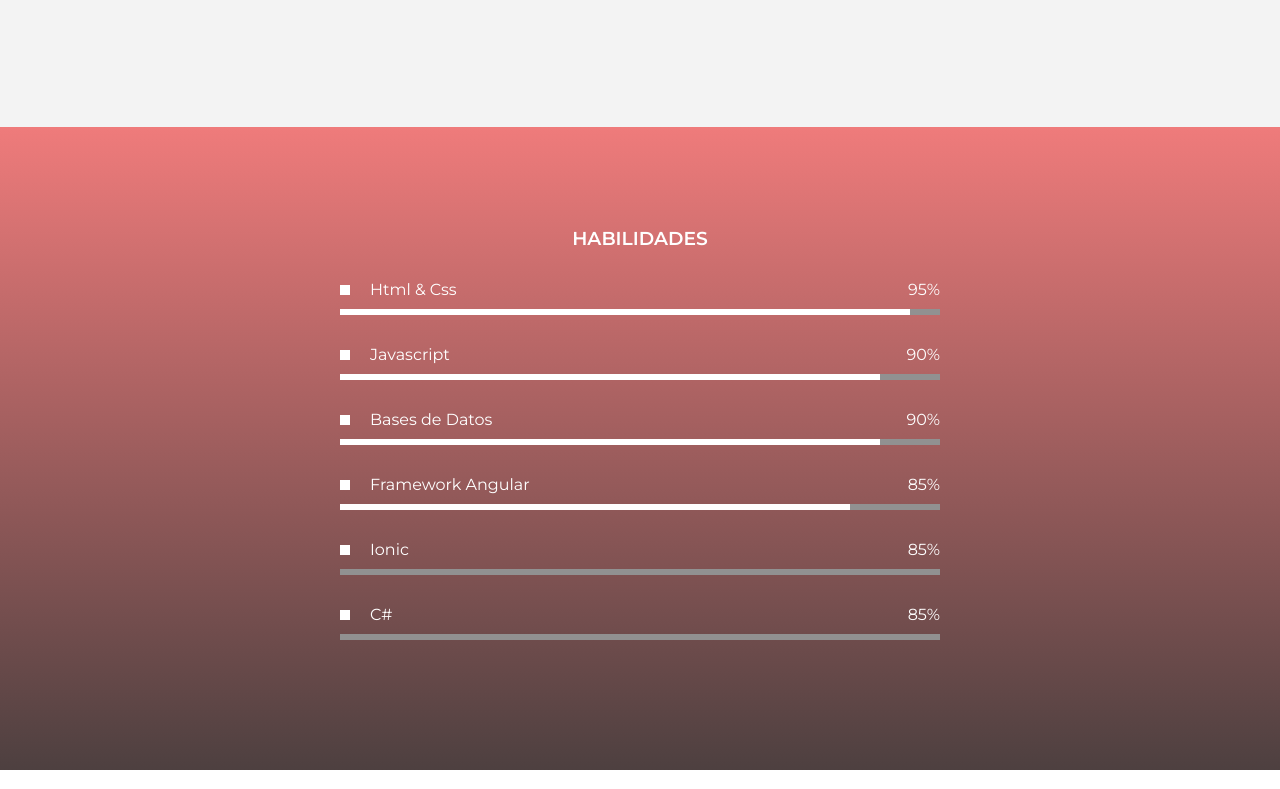
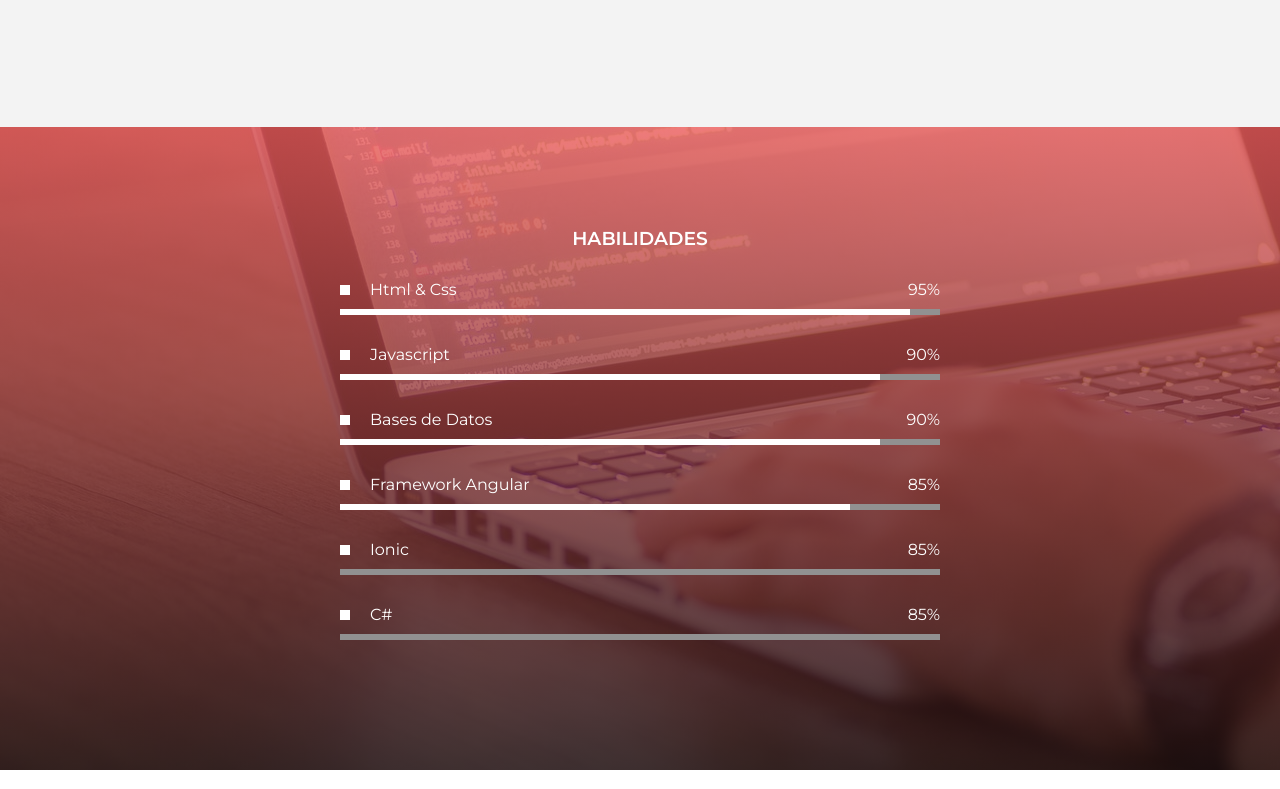
Before and after one commit to EleazarGonzalez08/EleazarGonzalez08.github.io, a plain HTML site: page index.html in a window 1280 px wide. Shown: the part 2811-3600 px from the top of the page. Drawn offline with Linux system fonts and the light colour scheme.

Commit message:
Update estilo.css

```diff
--- a/estilo.css
+++ b/estilo.css
@@ -289,7 +289,7 @@
         /* *********************/
 
         .contenedor-skills {
-            background: linear-gradient( #eb5a5acc, rgba(33, 16, 16, 0.8)), url("img/fondo-skills.jpg");
+            background: linear-gradient( #eb5a5acc, rgba(33, 16, 16, 0.8)), url("fondo-skills.jpg");
             background-attachment: fixed;
             background-repeat: no-repeat;
             background-size: cover;
```
